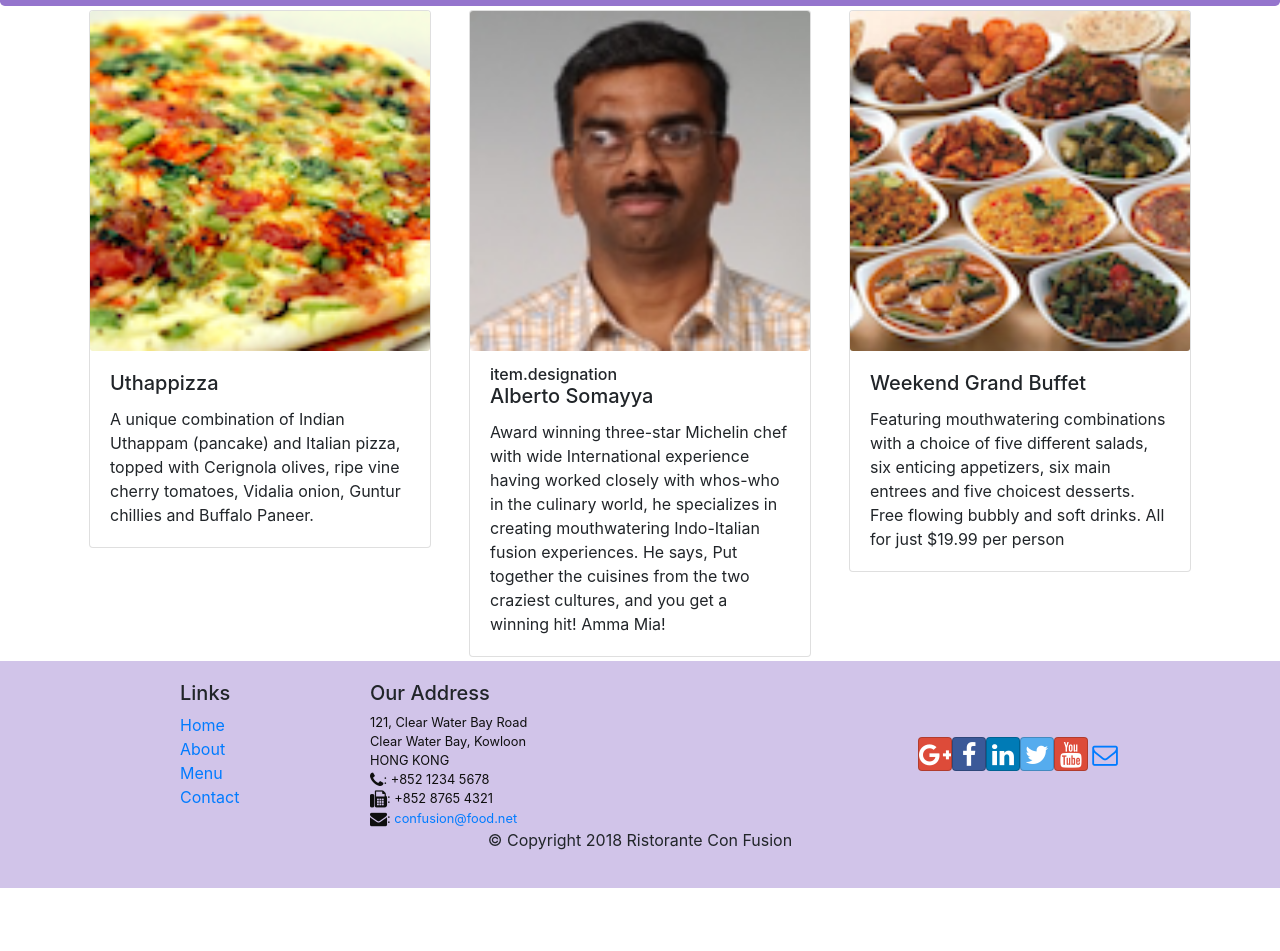
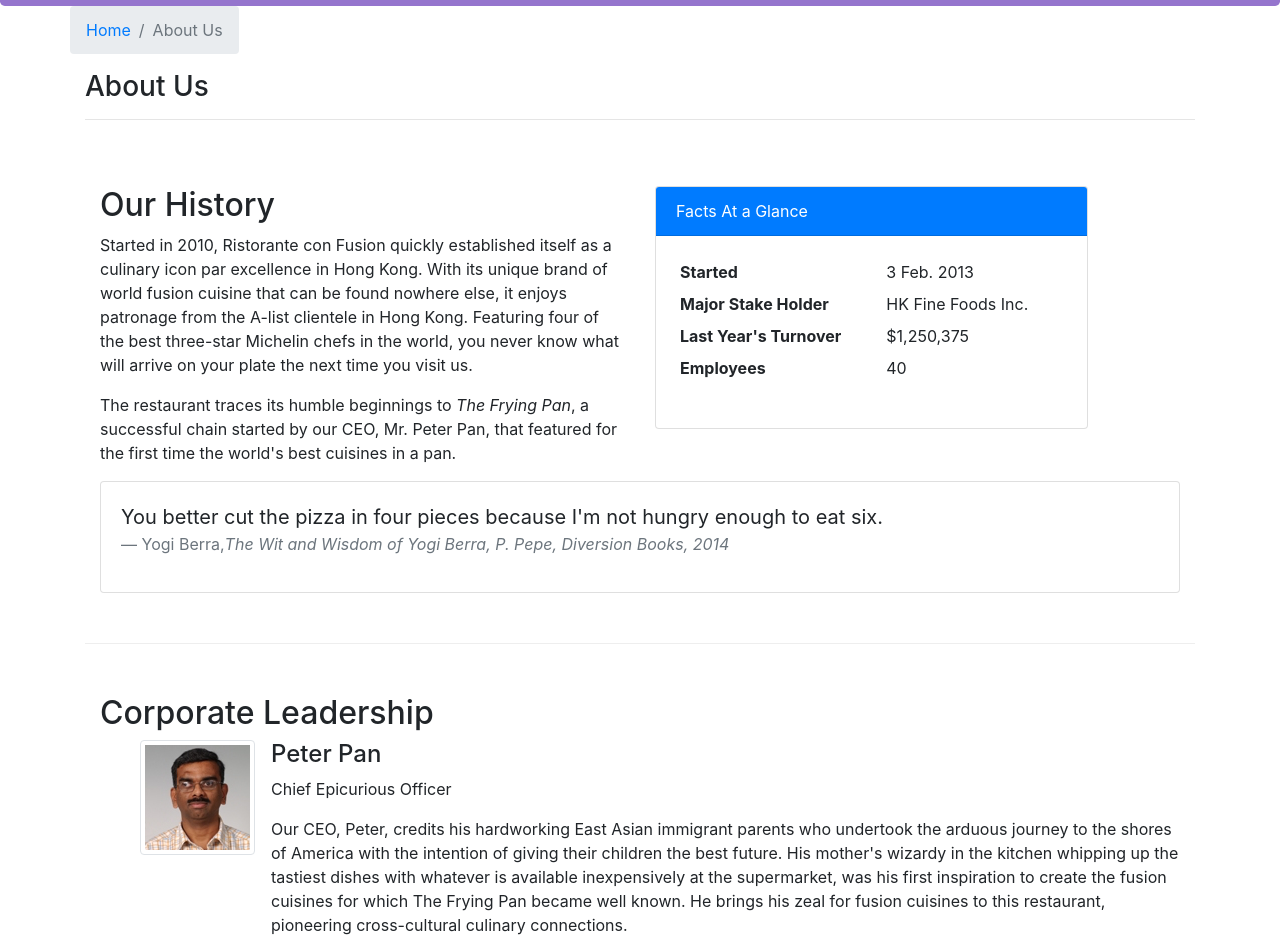
Before and after one commit to cougoulat/courseraReact, a React (Create React App) app: page /aboutus in a window 1280 px wide. Before the commit this address led to /home. Shown: the part 336-1287 px from the top of the page. Before the commit the page ends 1224 px from the top, so only its background shows below. Built offline with nearby package versions, Linux system fonts and the light colour scheme.

Commit message:
Controlled Forms

```diff
--- /dev/null
+++ b/src/components/AboutComponent.js
@@ -0,0 +1,94 @@
+import React from 'react';
+import { Breadcrumb, BreadcrumbItem, Card, CardBody, CardHeader, Media } from 'reactstrap';
+import { Link } from 'react-router-dom';
+
+function RenderLeader({leaders}){
+	const leds = leaders.map((leader) => {
+		return (
+			<Media>
+				<Media  left>
+					<Media className="d-flex mr-3 img-thumbnail align-self-center" object src={leader.image} alt={leader.name}/>
+				</Media>
+				<Media body>
+					<Media heading> {leader.name} </Media>
+					<p className="d-none d-sm-block"> {leader.designation}</p>
+					<p className="d-none d-sm-block"> {leader.description}</p>
+				</Media>
+			</Media>
+		);
+	});
+	return(
+		<Media list>
+			{leds}
+		</Media>
+	);
+
+
+}
+
+function About(props) {
+
+
+	return(
+		<div className="container">
+			<div className="row">
+				<Breadcrumb>
+					<BreadcrumbItem><Link to="/home">Home</Link></BreadcrumbItem>
+					<BreadcrumbItem active>About Us</BreadcrumbItem>
+				</Breadcrumb>
+				<div className="col-12">
+					<h3>About Us</h3>
+					<hr />
+				</div>
+			</div>
+			<div className="row row-content">
+				<div className="col-12 col-md-6">
+					<h2>Our History</h2>
+					<p>Started in 2010, Ristorante con Fusion quickly established itself as a culinary icon par excellence in Hong Kong. With its unique brand of world fusion cuisine that can be found nowhere else, it enjoys patronage from the A-list clientele in Hong Kong.  Featuring four of the best three-star Michelin chefs in the world, you never know what will arrive on your plate the next time you visit us.</p>
+					<p>The restaurant traces its humble beginnings to <em>The Frying Pan</em>, a successful chain started by our CEO, Mr. Peter Pan, that featured for the first time the world's best cuisines in a pan.</p>
+				</div>
+				<div className="col-12 col-md-5">
+					<Card>
+						<CardHeader className="bg-primary text-white">Facts At a Glance</CardHeader>
+						<CardBody>
+							<dl className="row p-1">
+								<dt className="col-6">Started</dt>
+								<dd className="col-6">3 Feb. 2013</dd>
+								<dt className="col-6">Major Stake Holder</dt>
+								<dd className="col-6">HK Fine Foods Inc.</dd>
+								<dt className="col-6">Last Year's Turnover</dt>
+								<dd className="col-6">$1,250,375</dd>
+								<dt className="col-6">Employees</dt>
+								<dd className="col-6">40</dd>
+							</dl>
+						</CardBody>
+					</Card>
+				</div>
+				<div className="col-12">
+					<Card>
+						<CardBody className="bg-faded">
+							<blockquote className="blockquote">
+								<p className="mb-0">You better cut the pizza in four pieces because
+									I'm not hungry enough to eat six.</p>
+								<footer className="blockquote-footer">Yogi Berra,
+									<cite title="Source Title">The Wit and Wisdom of Yogi Berra,
+										P. Pepe, Diversion Books, 2014</cite>
+								</footer>
+							</blockquote>
+						</CardBody>
+					</Card>
+				</div>
+			</div>
+			<div className="row row-content">
+				<div className="col-12">
+					<h2>Corporate Leadership</h2>
+				</div>
+				<div className="col-12">
+						<RenderLeader leaders={props.leaders}/>
+				</div>
+			</div>
+		</div>
+	);
+}
+
+export default About;
--- a/src/components/ContactComponent.js
+++ b/src/components/ContactComponent.js
@@ -1,8 +1,40 @@
-import React from 'react';
-import { BreadcrumbItem,Breadcrumb } from 'reactstrap';
+import React,{ Component} from 'react';
+import { BreadcrumbItem,Breadcrumb,Button , Label, Form, FormGroup, Col, Input } from 'reactstrap';
 import { Link } from 'react-router-dom';
 
-function Contact(props) {
+class Contact extends Component {
+	constructor(props){
+		super(props);
+		this.state = {
+			firstname: '',
+			lastname: '',
+			telnum: '',
+			email: '',
+			agree: false,
+			contactType: 'Tel.',
+			message: ''
+
+		};
+		this.handleSubmit = this.handleSubmit.bind(this);
+		this.handleInputChange = this.handleInputChange.bind(this);
+	}
+	handleInputChange(event){
+		console.log("Current state "+JSON.stringify());
+		const target = event.target;
+		const value = target.type === 'checkbox' ? target.checked: target.value;
+		const name = target.name;
+		this.setState ( {
+			[name] : value
+		});
+
+	}
+	handleSubmit(event){
+		console.log("Current state "+JSON.stringify(this.state));
+		alert("Current state "+JSON.stringify(this.state));
+		event.preventDefault();
+	}
+
+	render(){
 		return(
 			<div className="container">
 				<div className="row">
@@ -41,8 +73,71 @@
 						</div>
 					</div>
 				</div>
+				<div className='row row-content'>
+					<div className='col-12'>
+						<h3>Send us Your Feedback</h3>
+					</div>
+					<div className="col-12 col-md-9">
+						<Form onSubmit={this.handleSubmit}>
+							<FormGroup row>
+								<Label  htmlFor="firstname" md={2}> First Name </Label>
+								<Col md={10}>
+									<Input type='text' name="firstname" id="firstname" placeholder="First Name" value={this.state.firstname} onChange={this.handleInputChange}/>
+								</Col>
+							</FormGroup>
+							<FormGroup row>
+								<Label  htmlFor="lastname" md={2}> Last Name </Label>
+								<Col md={10}>
+									<Input type='text' name="lastname" id="lastname" placeholder="Last Name" value={this.state.lastname} onChange={this.handleInputChange}/>
+								</Col>
+							</FormGroup>
+							<FormGroup row>
+								<Label  htmlFor="telnum" md={2}>Contact tel.</Label>
+								<Col md={10}>
+									<Input type='tel' name="telnum" id="telnum" placeholder="Tel. num." value={this.state.telnum} onChange={this.handleInputChange}/>
+								</Col>
+							</FormGroup>
+							<FormGroup row>
+								<Label  htmlFor="email" md={2}>Email</Label>
+								<Col md={10}>
+									<Input type='email' name="email" id="email" placeholder="Email" value={this.state.email} onChange={this.handleInputChange}/>
+								</Col>
+							</FormGroup>
+							<FormGroup row>
+								<Col md={{size:6,offset:2}}>
+									<FormGroup check>
+										<Label check>
+											<Input type='checkbox' name='agree' agree={this.state.agree} onChange={this.handleInputChange}/>
+											{' '} <strong> May we contact you ?</strong>
+										</Label>
+									</FormGroup>
+								</Col>
+								<Col md={{size:3,offset:1}}>
+									<Input type='select' name='contactType'
+										value={this.state.contactType} onChange={this.handleInputChange}>
+										<option>Phone </option>
+										<option>Tel. </option>
+									</Input>
+
+								</Col>
+							</FormGroup>
+							<FormGroup row>
+								<Label  htmlFor="message" md={2}>Message</Label>
+								<Col md={10}>
+									<Input type='textarea' name="message" id="message" rows="12" value={this.state.message} onChange={this.handleInputChange}/>
+								</Col>
+							</FormGroup>
+							<FormGroup row>
+								<Col md={{size:6,offset:2}}>
+									<Button color="primary" type='submit'> Send Your Feedback</Button>
+								</Col>
+							</FormGroup>
+						</Form>
+					</div>
+				</div>
 			</div>
 		);
 	}
+}
 
 export default Contact;
--- a/src/components/MainComponent.js
+++ b/src/components/MainComponent.js
@@ -1,6 +1,7 @@
 import React, { Component } from 'react';
 import Home from './HomeComponent';
 import Menu  from './MenuComponent';
+import About  from './AboutComponent';
 import Contact  from './ContactComponent';
 import Header  from './HeaderComponent';
 import Footer  from './Footer';
@@ -60,6 +61,7 @@
 				<Switch>
 					<Route path='/home' component={HomePage}   />
 					<Route exact path = '/menu' component={()=> <Menu dishes={this.state.dishes} />}/>
+					<Route exact path = '/aboutus' component={() => <About leaders={this.state.leaders}/>}  />
 					<Route path = '/menu/:dishId' component={DishWithId} />}/>
 				<Route exact path = '/contactus' component={Contact} />}/>
 				<Redirect to ='/home'/>
```
Lines whose indentation alone changed are shown as unchanged.
